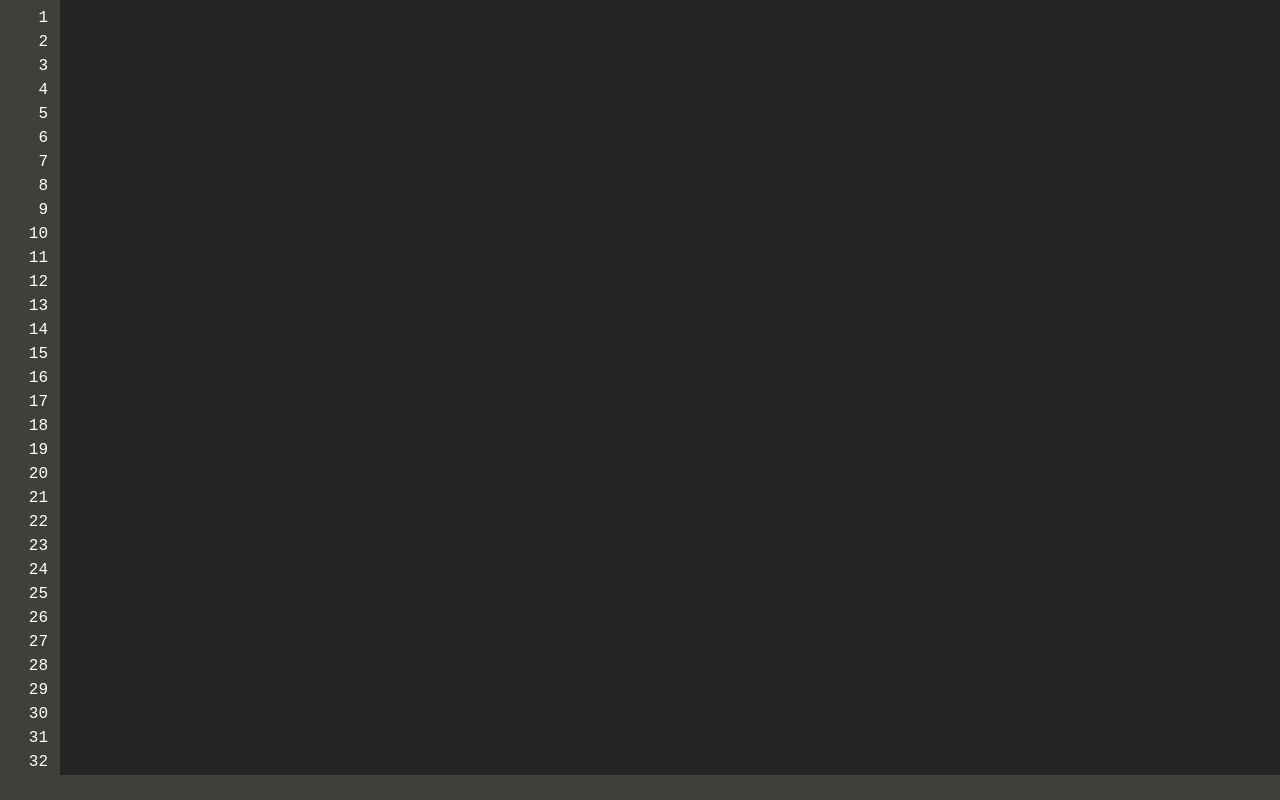
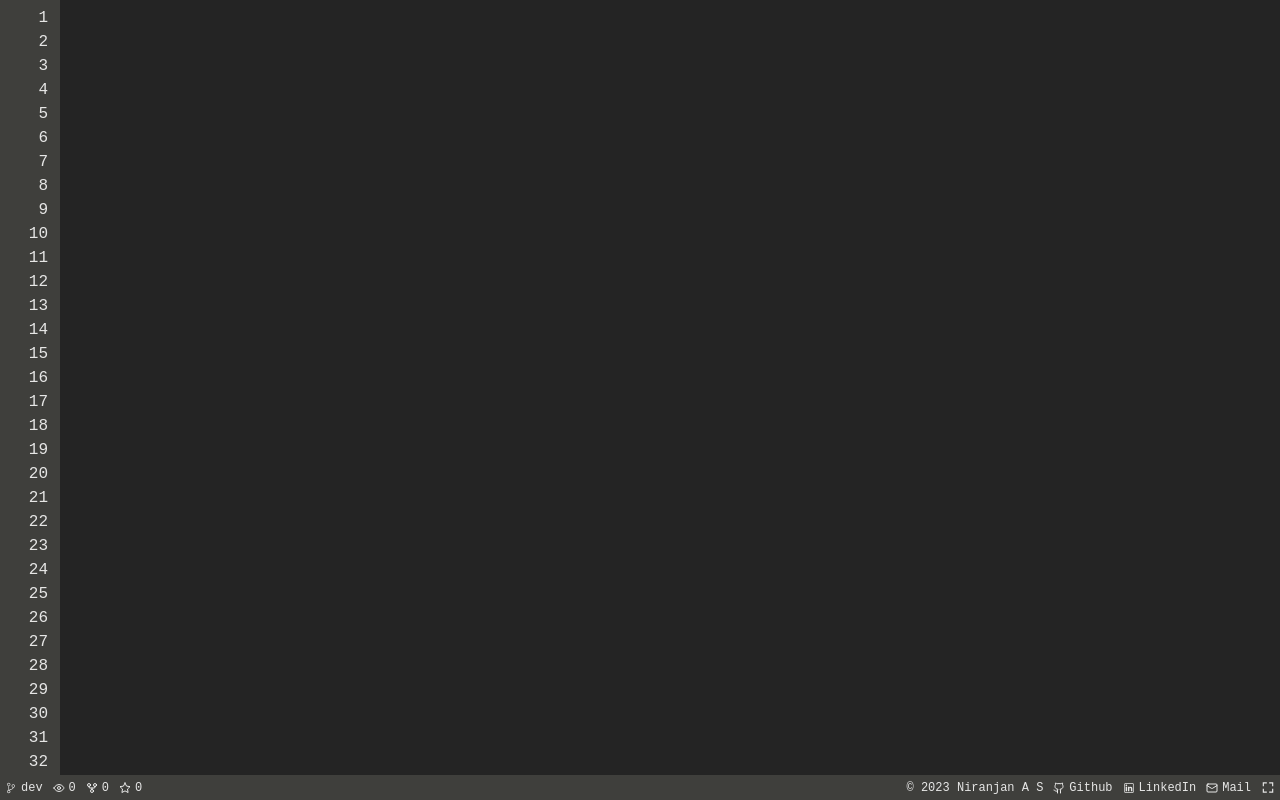
Before and after one commit to Niranjan-A-S/portfolio_, a React (Vite) app: page / in a window 1280 px wide. Shown: the top 800 px of the page. Built offline with nearby package versions, Linux system fonts and the light colour scheme; no server answers.

Commit message:
feat:created the footer

```diff
--- /dev/null
+++ b/src/components/footer/copyright.tsx
@@ -0,0 +1,8 @@
+import { FC, memo } from 'react';
+import { myName } from '../../constants';
+
+export const FooterCopyright: FC = memo(() => (
+    <span className='flex-center footer-item'>
+        © {new Date().getFullYear()} {myName}
+    </span>
+));
--- /dev/null
+++ b/src/components/footer/footer-git.tsx
@@ -0,0 +1,26 @@
+import { FC, memo, useCallback, useMemo } from 'react';
+import { IoIosGitBranch } from 'react-icons/io';
+import { useFooterData } from '../../hooks/use-footer-data';
+import { GitStatus } from './git-status';
+import { IconLink } from './icon-link';
+import { gitIcons } from '../../constants';
+
+export const FooterGit: FC = memo(() => {
+    const { branch, forks, stars, watchers } = useFooterData();
+    const tempArray = useMemo(() => [watchers, forks, stars], [forks, stars, watchers]);
+
+    const renderGitStatuses = useCallback(() => gitIcons.map((Icon, index) =>
+        <GitStatus
+            key={index}
+            icon={Icon}
+            value={tempArray[index]}
+        />
+    ), [tempArray]);
+
+    return (
+        <section className="flex-center">
+            <IconLink url="https://github.com/Niranjan-A-S/portfolio_" icon={IoIosGitBranch} name={branch} />
+            {renderGitStatuses()}
+        </section>
+    );
+});
--- /dev/null
+++ b/src/components/footer/footer-info.tsx
@@ -0,0 +1,30 @@
+import { FC, memo, useCallback } from 'react';
+import { BiFullscreen } from 'react-icons/bi';
+import { SOCIAL_ACCOUNTS } from '../../constants';
+import { useFullscreen } from '../../hooks/use-full-screen';
+import { FooterCopyright } from './copyright';
+import { IconLink } from './icon-link';
+
+export const FooterInfo: FC = memo(() => {
+    const { toggleFullScreen } = useFullscreen();
+
+    const onClick = useCallback(() => {
+        toggleFullScreen(document.body);
+    }, [toggleFullScreen]);
+
+    const renderIconLinks = useCallback(() => SOCIAL_ACCOUNTS.map(({ url, icon: Icon, name }) =>
+        <IconLink
+            key={name}
+            url={url}
+            icon={Icon}
+            name={name} />
+    ), []);
+
+    return (
+        <section className="flex-center">
+            <FooterCopyright />
+            {renderIconLinks()}
+            <BiFullscreen onClick={onClick} className="footer-item fullscreen" />
+        </section>
+    );
+});
--- /dev/null
+++ b/src/components/footer/git-status.tsx
@@ -0,0 +1,9 @@
+import { FC, memo, createElement } from 'react';
+import { IGitStatusProps } from '../../types';
+
+export const GitStatus: FC<IGitStatusProps> = memo(({ icon: Icon, value }) => (
+    <div className="flex-center flex-4px footer-item">
+        {createElement(Icon)}
+        <span>{value}</span>
+    </div>
+));
--- /dev/null
+++ b/src/components/footer/icon-link.tsx
@@ -0,0 +1,14 @@
+import { FC, createElement, memo } from 'react';
+import { IFooterLinkProps } from '../../types';
+
+export const IconLink: FC<IFooterLinkProps> = memo(({ url, icon: Icon, name }) => (
+    <a
+        href={url}
+        target="_blank"
+        rel="noreferrer"
+        className="flex-center flex-4px footer-item"
+    >
+        {createElement(Icon)}
+        <span>{name}</span>
+    </a>
+));
--- a/src/components/footer/index.tsx
+++ b/src/components/footer/index.tsx
@@ -1,6 +1,10 @@
 import { FC, memo } from 'react';
+import { FooterGit } from './footer-git';
+import { FooterInfo } from './footer-info';
 
 export const Footer: FC = memo(() => (
-    <footer className='footer'>
+    <footer className='footer flex-center'>
+        <FooterGit />
+        <FooterInfo />
     </footer>
 ));
--- /dev/null
+++ b/src/constants.ts
@@ -0,0 +1,40 @@
+import { AiOutlineLinkedin } from 'react-icons/ai';
+import { IFooterData } from './types';
+import { LuEye, LuGitFork, LuGithub, LuMail, LuStar } from 'react-icons/lu';
+
+export const githubUserName = 'Niranjan-A-S';
+export const myName = 'Niranjan A S';
+export const repoName = 'portfolio_';
+export const gitIcons = [LuEye, LuGitFork, LuStar];
+
+export const defaultFooterData: IFooterData = {
+    branch: 'dev',
+    forks: 0,
+    stars: 0,
+    watchers: 0
+};
+
+export enum Urls {
+    github = 'https://github.com/Niranjan-A-S',
+    linkedin = 'https://www.linkedin.com/in/niranjan-as/',
+    mail = 'mailto:niranjan0881@gmail.com',
+    source = 'https://github.com/Niranjan-A-S/portfolio_',
+}
+
+export const SOCIAL_ACCOUNTS = [
+    {
+        url: Urls.github,
+        icon: LuGithub,
+        name: 'Github'
+    },
+    {
+        url: Urls.linkedin,
+        icon: AiOutlineLinkedin,
+        name: 'LinkedIn'
+    },
+    {
+        url: Urls.mail,
+        icon: LuMail,
+        name: 'Mail'
+    }
+];
--- /dev/null
+++ b/src/hooks/use-footer-data.ts
@@ -0,0 +1,34 @@
+import { useEffect, useState } from 'react';
+import { IFooterData } from '../types';
+import { defaultFooterData, githubUserName, repoName } from '../constants';
+
+export const useFooterData = () => {
+
+    const [footerData, setFooterData] = useState<IFooterData>(defaultFooterData);
+
+    useEffect(() => {
+        (async () => {
+            try {
+                const response = await fetch(`https://api.github.com/repos/${githubUserName}/${repoName}`, {
+                    headers: {
+                        'Authorization': `token ${import.meta.env.VITE_GITHUB_API_KEY}`
+                    }
+                });
+                const data = await response.json();
+                if (data) {
+                    const { default_branch: branch, forks, stargazers_count: stars, watchers } = data;
+                    setFooterData({
+                        branch,
+                        forks,
+                        stars,
+                        watchers
+                    });
+                }
+            } catch (error) {
+                console.error('Failed to fetch repo details from GitHub', error);
+            }
+        })();
+    }, []);
+
+    return footerData;
+};
--- /dev/null
+++ b/src/hooks/use-full-screen.ts
@@ -0,0 +1,36 @@
+/* eslint-disable @typescript-eslint/no-explicit-any */
+export const useFullscreen = () => {
+    function enterFullScreen(element: any) {
+        if (element.requestFullscreen) {
+            element.requestFullscreen();
+        } else if (element.mozRequestFullScreen) {
+            element.mozRequestFullScreen();
+        } else if (element.webkitRequestFullscreen) {
+            element.webkitRequestFullscreen();
+        } else if (element.msRequestFullscreen) {
+            element.msRequestFullscreen();
+        }
+    }
+
+    function exitFullscreen() {
+        if (document.exitFullscreen) {
+            document.exitFullscreen();
+        } else if ((document as any).mozCancelFullScreen) {
+            (document as any).mozCancelFullScreen();
+        } else if ((document as any).webkitExitFullscreen) {
+            (document as any).webkitExitFullscreen();
+        }
+    }
+
+    const isInFullScreen = () => document.fullscreenElement || (document as any).webkitIsFullScreen || (document as any).mozFullScreen || (document as any).msFullscreenElement;
+
+    const toggleFullScreen = (element: any) => {
+        if (isInFullScreen()) {
+            exitFullscreen();
+        } else {
+            enterFullScreen(element);
+        }
+    };
+
+    return { toggleFullScreen };
+};
--- a/src/index.css
+++ b/src/index.css
@@ -1,7 +1,7 @@
 :root {
     --toolbarBackground: #3f3f3c;
     --windowBackground: #242424;
-    --white: #fff;
+    --white: #ffffffde;
     --keyColor: #fbeb70;
     --valueColor: #14b914;
     --urlColor: #14b914;
@@ -9,6 +9,7 @@
     --hoverColor: #646cff;
     --normalFontSize: 16px;
     --footerFontSize: 12px;
+    --gray: #a9a9a9;
 }
 
 * {
@@ -62,4 +63,52 @@ body {
     position: sticky;
     bottom: 0;
     font-size: var(--footerFontSize);
+    line-height: 1.5;
+    justify-content: space-between;
 }
+
+.footer section {
+    height: 100%;
+}
+
+.flex-center {
+    display: flex;
+    align-items: center;
+}
+
+.flex-4px {
+    gap: 4px;
+}
+
+.footer a {
+    color: var(--white)
+}
+
+.footer-item {
+    cursor: pointer;
+    height: 100%;
+    padding: 0px 5px;
+}
+
+.fullscreen {
+    font-size: 24px;
+}
+
+.footer-item:hover {
+    background-color: var(--gray)
+}
+
+::-webkit-scrollbar {
+    width: 15px;
+    background-color: var(--windowBackground);
+}
+
+::-webkit-scrollbar-thumb {
+    background-color: #64646480;
+    background-clip: content-box;
+}
+
+::-webkit-scrollbar-track {
+    background-color: transparent;
+    border-left: .01rem solid gray;
+}
--- /dev/null
+++ b/src/types.ts
@@ -0,0 +1,17 @@
+export interface IGitStatusProps {
+    icon: React.ElementType;
+    value: number;
+}
+
+export interface IFooterLinkProps {
+    url: string;
+    icon: React.ElementType;
+    name: string;
+}
+
+export interface IFooterData {
+    branch: string;
+    forks: number;
+    stars: number;
+    watchers: number;
+}
```
Also changed, not shown: 1 other file (tests, documents, lock files or other folders).
